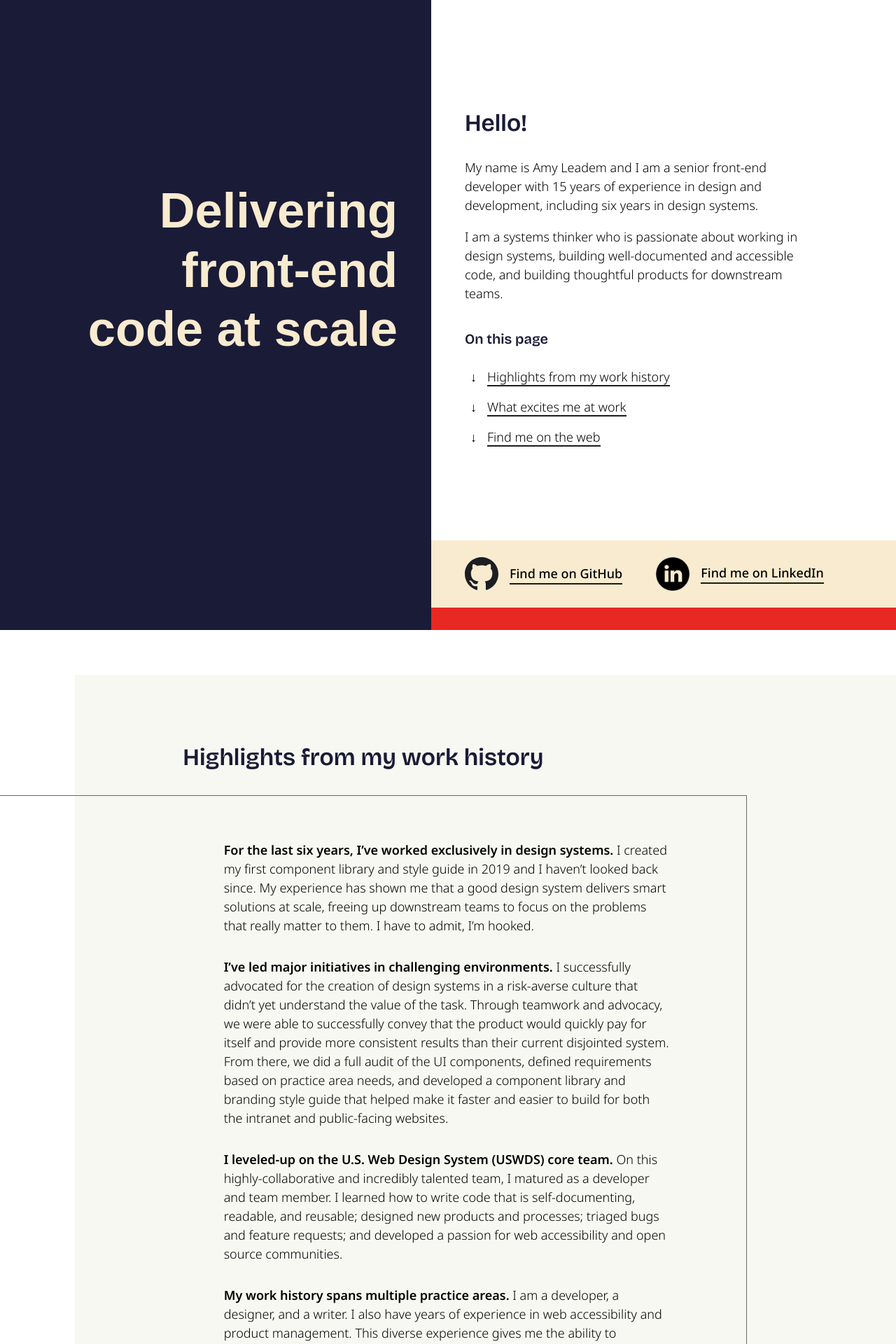
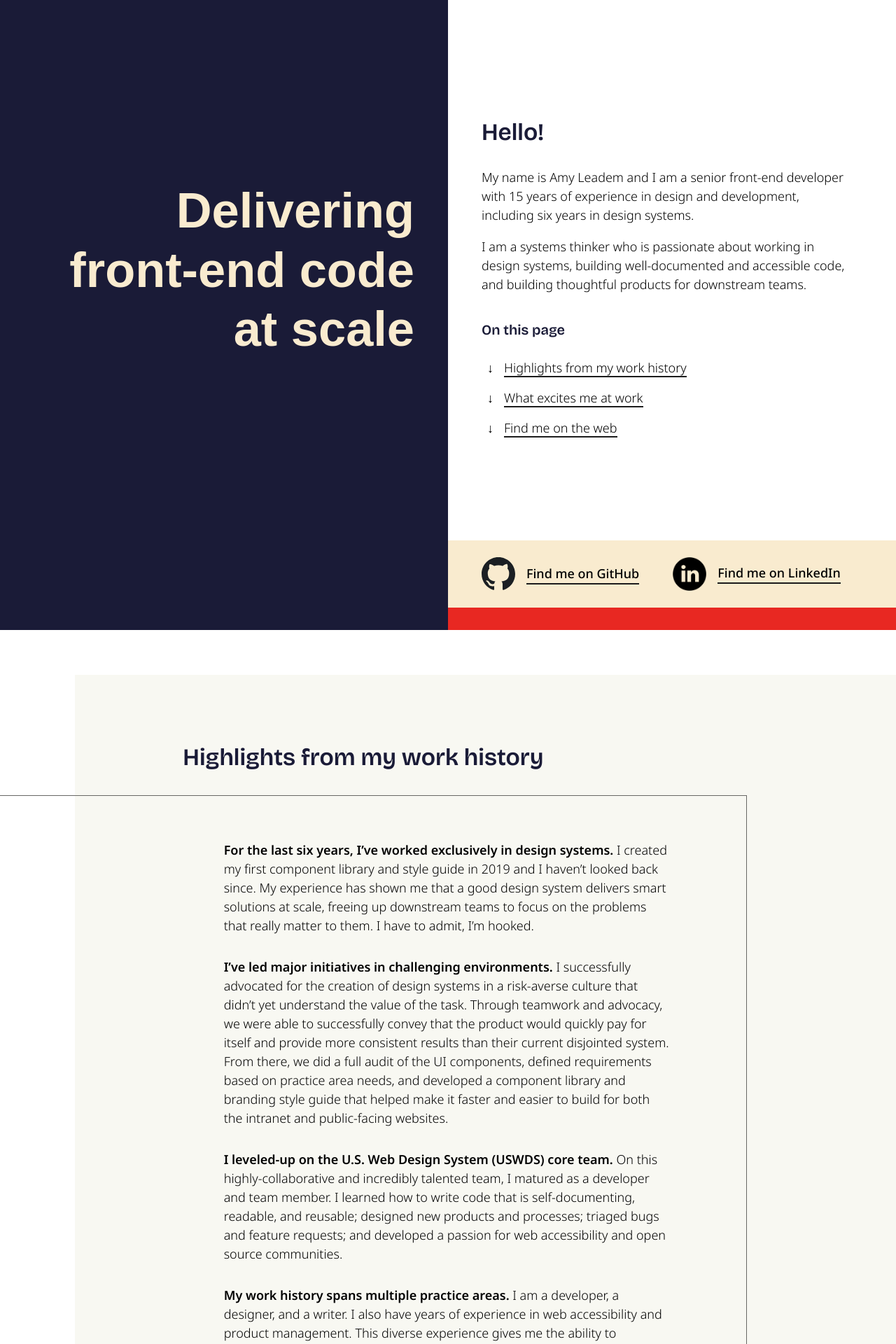
Before and after one commit to amyleadem/amyleadem.github.io, a Jekyll site: the page built from index.md, in a window 1280 px wide. Shown: the top 1920 px of the page at 70% size. Built offline with Jekyll 4.4.1, drawn with Linux system fonts in a browser that asks for light colours; some web fonts are replaced.

Commit message:
Add subgrid to intro section; add height queries for h1

```diff
--- a/assets/css/styles.css
+++ b/assets/css/styles.css
@@ -367,6 +367,36 @@ h4 {
     font-size: 6rem;
   }
 }
+@media (max-height: 800px) {
+  .font-size-3xl {
+    font-size: 3.5rem;
+  }
+}
+@media (max-height: 800px) and (min-width: 900px) {
+  .font-size-3xl {
+    font-size: 4.5rem;
+  }
+}
+@media (max-height: 800px) and (min-width: 1200px) {
+  .font-size-3xl {
+    font-size: 5rem;
+  }
+}
+@media (max-height: 600px) {
+  .font-size-3xl {
+    font-size: 2.5rem;
+  }
+}
+@media (max-height: 600px) and (min-width: 900px) {
+  .font-size-3xl {
+    font-size: 3.5rem;
+  }
+}
+@media (max-height: 600px) and (min-width: 1200px) {
+  .font-size-3xl {
+    font-size: 4rem;
+  }
+}
 
 .button {
   background-color: #383b85;
@@ -523,42 +553,35 @@ h4 {
 }
 
 #intro-screen {
+  display: grid;
+  grid-template-columns: repeat(12, 1fr);
+  grid-column-gap: 0px;
   background: #fff;
 }
 #intro-screen .grid-column {
   display: grid;
-  grid-template-columns: repeat(12, 1fr);
-  grid-column-gap: 0px;
-  grid-column: 1/13;
+  grid-column: span 12;
+  grid-template-columns: subgrid;
 }
-#intro-screen .grid-column:nth-of-type(1) {
-  height: 60vh;
+#intro-screen .grid-column > * {
+  display: grid;
+  grid-column: span 12;
+  grid-template-columns: subgrid;
 }
-#intro-screen .grid-column:nth-of-type(1) > * {
-  grid-column: 1/13;
+#intro-screen .grid-column > * > * {
+  grid-column: 2/12;
 }
-#intro-screen .grid-column:nth-of-type(1) header {
-  display: grid;
-  grid-template-columns: repeat(12, 1fr);
-  grid-column-gap: 0px;
+#intro-screen header {
   background: #1a1b37;
   border-bottom: calc(8px * 2) solid #e82822;
-  height: 100%;
+  height: 60vh;
   justify-content: center;
   align-items: center;
 }
-#intro-screen .grid-column:nth-of-type(1) header h1 {
-  grid-column: 2/12;
+#intro-screen header h1 {
   margin-block: 0;
 }
-#intro-screen .grid-column:nth-of-type(2) {
-  display: grid;
-  grid-template-columns: repeat(12, 1fr);
-  grid-column-gap: 0px;
-  grid-column: 1/13;
-}
 #intro-screen .grid-column:nth-of-type(2) > div {
-  grid-column: 2/12;
   margin-block: calc(8px * 6);
 }
 #intro-screen .grid-column:nth-of-type(2) nav ul {
@@ -583,10 +606,6 @@ h4 {
   background: #ebebe5;
 }
 #intro-screen .grid-column:nth-of-type(2) section[aria-label="find me on the web"] {
-  display: grid;
-  grid-template-columns: repeat(12, 1fr);
-  grid-column-gap: 0px;
-  grid-column: 1/13;
   align-items: center;
   background: #f9ebcf;
   border-bottom: calc(8px * 1.5) solid #383b85;
@@ -595,7 +614,6 @@ h4 {
   padding: 0;
   margin: 0;
   list-style: none;
-  grid-column: 2/12;
   padding-block: calc(8px * 3);
 }
 #intro-screen .grid-column:nth-of-type(2) section[aria-label="find me on the web"] ul li {
@@ -621,29 +639,23 @@ h4 {
   }
 }
 @media screen and (min-width: 1200px) {
-  #intro-screen {
+  #intro-screen .grid-column {
     display: grid;
+    grid-column: span 6;
+    grid-template-columns: subgrid;
   }
-  #intro-screen .grid-column:nth-of-type(1) {
-    grid-column: 1/span 6;
-    height: 100vh;
+  #intro-screen .grid-column > *,
+  #intro-screen .grid-column > * > * {
+    grid-column: span 6;
   }
   #intro-screen .grid-column:nth-of-type(1) header {
-    display: grid;
-    grid-template-columns: repeat(6, 1fr);
-    grid-column-gap: 0px;
     border: none;
+    height: 100vh;
     padding-bottom: 128px;
     text-align: right;
-  }
-  #intro-screen .grid-column:nth-of-type(1) header h1 {
-    padding-right: calc(8px * 6);
+    padding-inline: calc(8px * 8) calc(8px * 6);
   }
   #intro-screen .grid-column:nth-of-type(2) {
-    display: grid;
-    grid-template-columns: repeat(6, 1fr);
-    grid-column-gap: 0px;
-    grid-column: 7/span 6;
     grid-template-rows: 1fr 128px;
   }
   #intro-screen .grid-column:nth-of-type(2) > * {
@@ -652,20 +664,23 @@ h4 {
   #intro-screen .grid-column:nth-of-type(2) > div {
     display: flex;
     flex-direction: column;
-    grid-column: 1/span 5;
     justify-content: center;
     margin-top: 0;
     padding-top: calc(8px * 6);
-    padding-left: calc(8px * 6);
+    padding-inline: calc(8px * 6) calc(8px * 8);
   }
   #intro-screen .grid-column:nth-of-type(2) section[aria-label="find me on the web"] {
     align-items: center;
     border-bottom: calc(8px * 4) solid #e82822;
     display: flex;
-    grid-column: 1/span 6;
   }
   #intro-screen .grid-column:nth-of-type(2) section[aria-label="find me on the web"] ul {
     padding-left: calc(8px * 6);
+  }
+}
+@media screen and (max-height: 600px) {
+  #intro-screen .grid-column:nth-of-type(1) header {
+    padding-bottom: 0;
   }
 }
 
```
Also changed, not shown: _styles/_mixins.scss (+33 -0 lines), _styles/styles.scss (+35 -33 lines).
